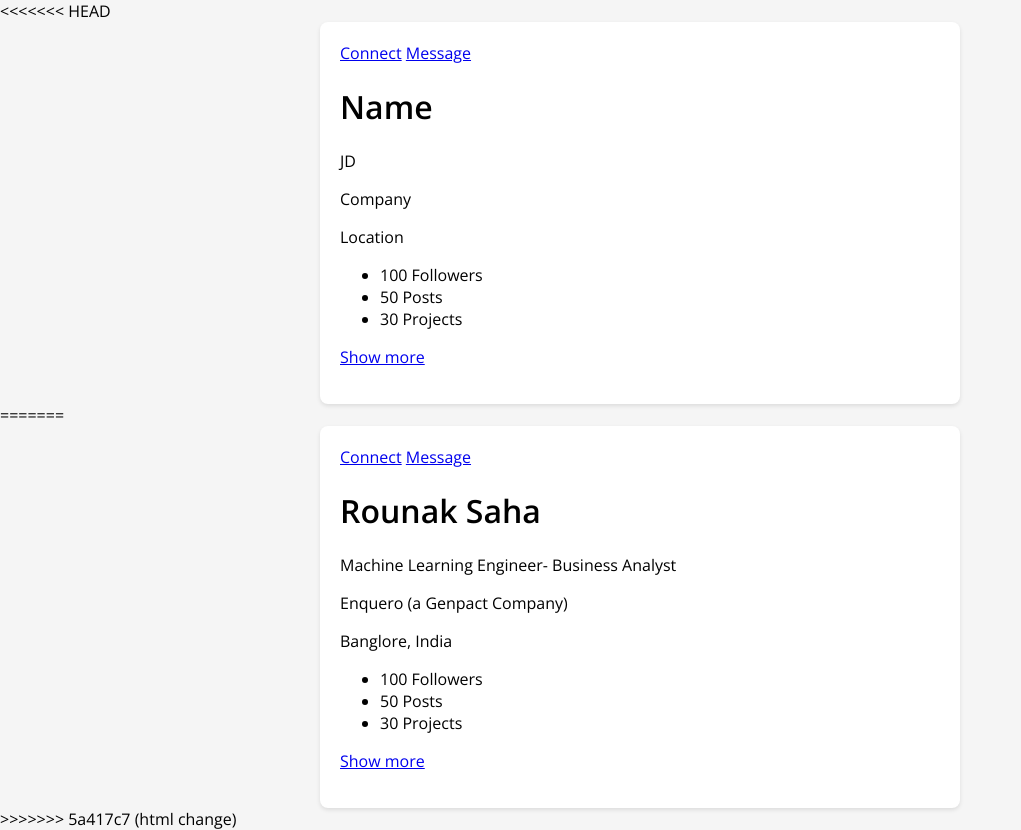
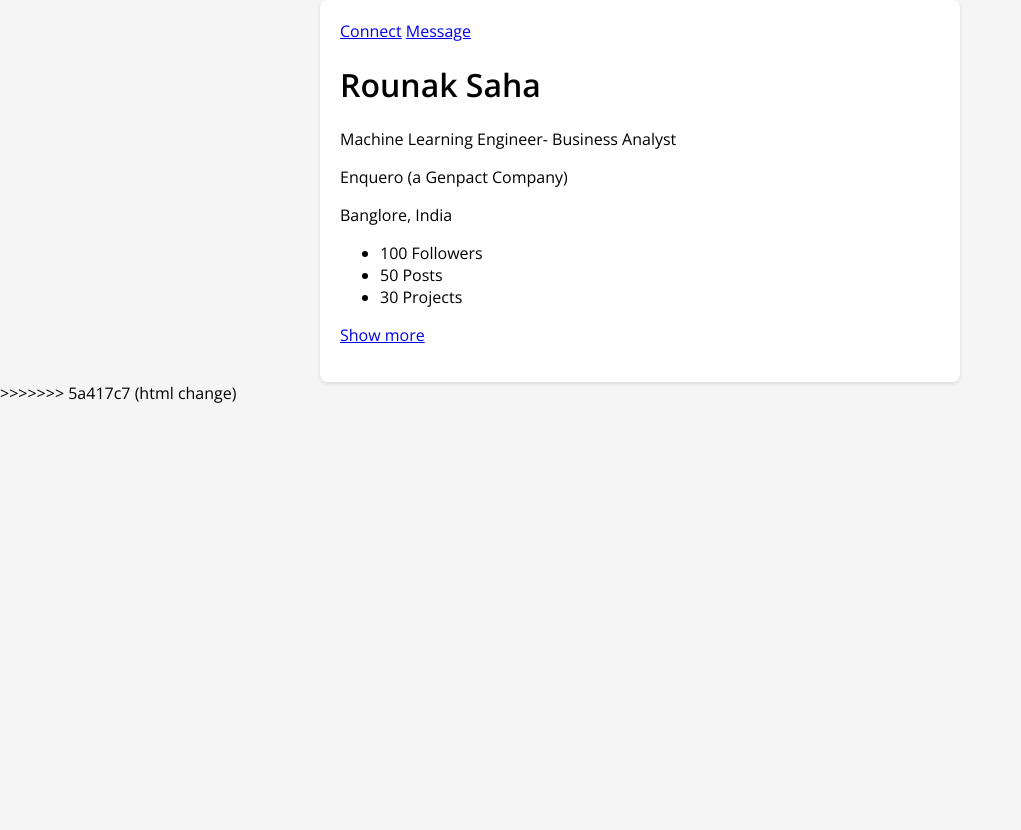
Before and after one commit to rskaiops/Git, a plain HTML site: page index.html in a window 1280 px wide. Shown: the whole page, without its empty margins (0-1021 px from the left). After the commit the page ends 800 px from the top, so only its background shows below. Drawn offline with nearby package versions, Linux system fonts and the light colour scheme.

Commit message:
index updated

```diff
--- a/index.html
+++ b/index.html
@@ -1,70 +1,3 @@
-<<<<<<< HEAD
-<!DOCTYPE html>
-<html lang="en">
-<head>
-    <meta charset="UTF-8">
-    <meta name="viewport" content="width=device-width, initial-scale=1.0">
-    <link href="https://fonts.googleapis.com/css2?family=Open+Sans:wght@300;600&display=swap" rel="stylesheet">
-    <style>
-        /* Basic styling */
-        body {
-            font-family: 'Open Sans', sans-serif;
-            margin: 0;
-            padding: 0;
-            background-color: #f5f5f5;
-        }
-        .profile-page {
-            max-width: 600px;
-            margin: 0 auto;
-            background-color: #fff;
-            border-radius: 8px;
-            box-shadow: 0 2px 4px rgba(0, 0, 0, 0.1);
-            padding: 20px;
-        }
-        /* Customize as needed */
-        /* ... */
-    </style>
-</head>
-<body>
-    <div class="profile-page">
-        <!-- Cover image -->
-        <div class="content__cover">
-            <!-- Avatar -->
-            <div class="content__avatar"></div>
-            <!-- Action buttons -->
-            <div class="content__actions">
-                <a href="#"><span>Connect</span></a>
-                <a href="#"><span>Message</span></a>
-            </div>
-            <!-- User details -->
-            <div class="content__title">
-                <h1>Name </h1>
-                <span>JD</span>
-            </div>
-            <!-- Additional info -->
-            <div class="content__description">
-                <p>Company</p>
-                <p>Location</p>
-            </div>
-            <!-- Stats -->
-            <ul class="content__list">
-                <li><span>100</span> Followers</li>
-                <li><span>50</span> Posts</li>
-                <li><span>30</span> Projects</li>
-            </ul>
-            <!-- Show more button -->
-            <div class="content__button">
-                <a class="button" href="#">
-                    <div class="button__border"></div>
-                    <div class="button__bg"></div>
-                    <p class="button__text">Show more</p>
-                </a>
-            </div>
-        </div>
-    </div>
-</body>
-</html>
-=======
 <!DOCTYPE html>
 <html lang="en">
 <head>
```
